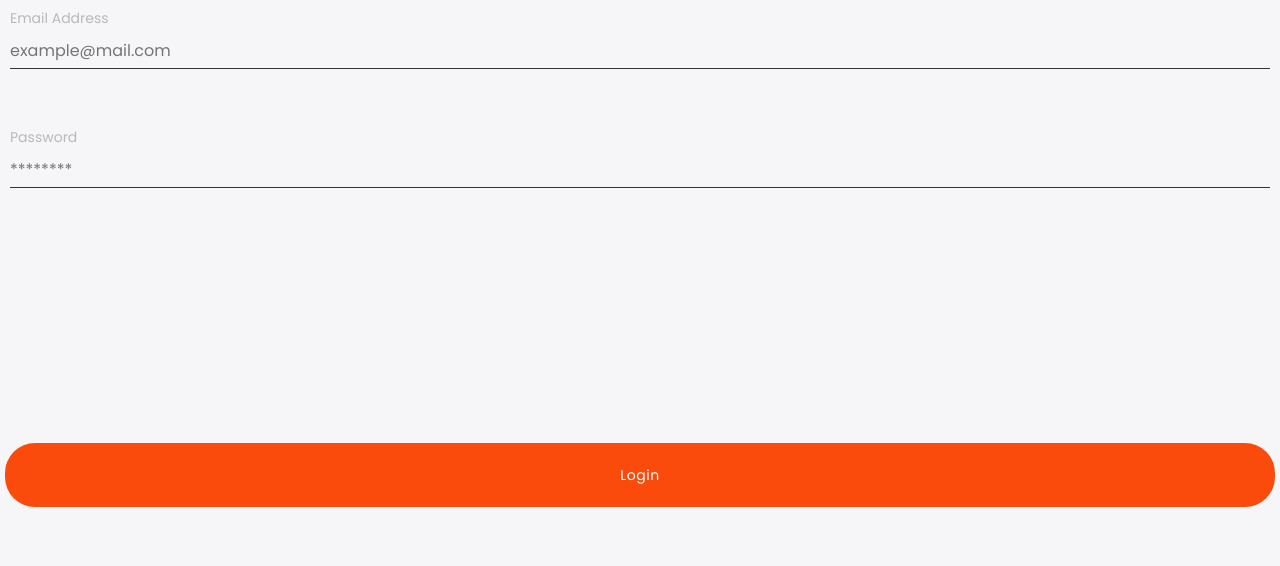
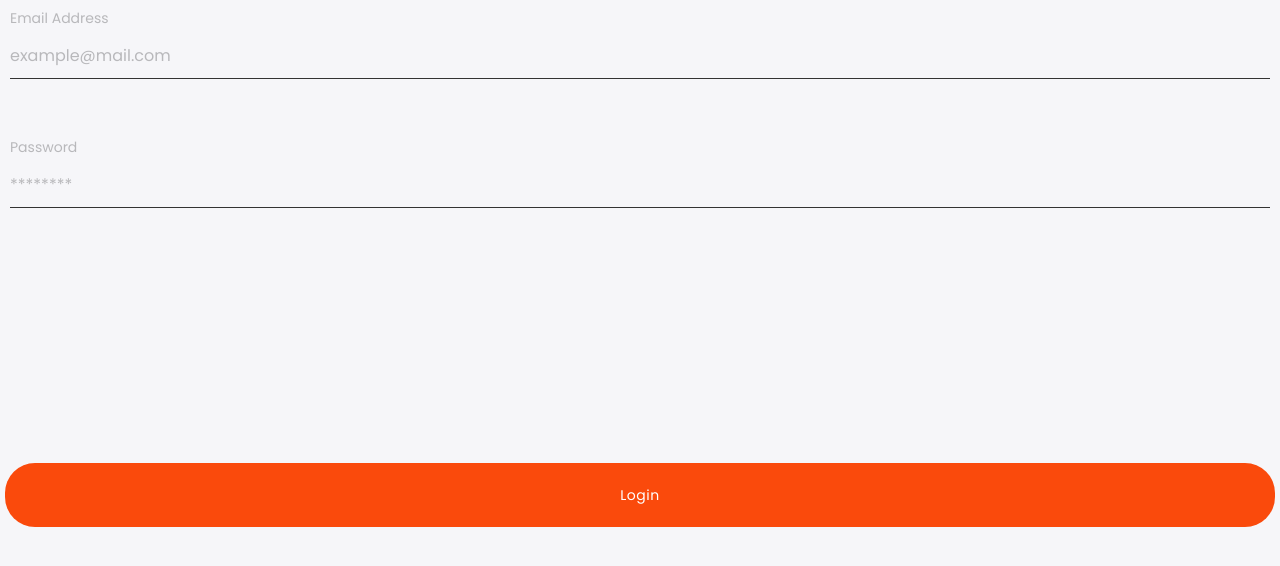
Before and after one commit to nestorlls/eatable, a React (Vite) app: page / in a window 1280 px wide. Shown: the top 566 px of the page. Built offline with nearby package versions, Linux system fonts and the light colour scheme.

Commit message:
update styles

```diff
--- a/src/components/Input/InputUi.js
+++ b/src/components/Input/InputUi.js
@@ -4,13 +4,19 @@ import { colors, typography } from '../../styles';
 const StyledInput = styled.input`
   border: none;
   border-bottom: 1px solid ${colors.black};
-  padding: 5px 0;
+  padding: 10px 0;
   background: ${colors.gray.light};
   ${typography.text.md};
+
   &:focus {
     outline: none;
-    box-shadow: 0px 0.5px 1px 0.5px rgba(0, 0, 0, 0.5);
-    border-bottom: 1px solid rgba(0, 0, 0, 0.1);
+    border-bottom: 1px solid rgba(0, 0, 0, 0.5);
+    box-shadow: 0px 0.5px 15px rgba(0, 0, 0, 0.2);
+    background-color: none;
+  }
+
+  &::placeholder {
+    color: ${colors.gray.dark};
   }
 `;
 
```
